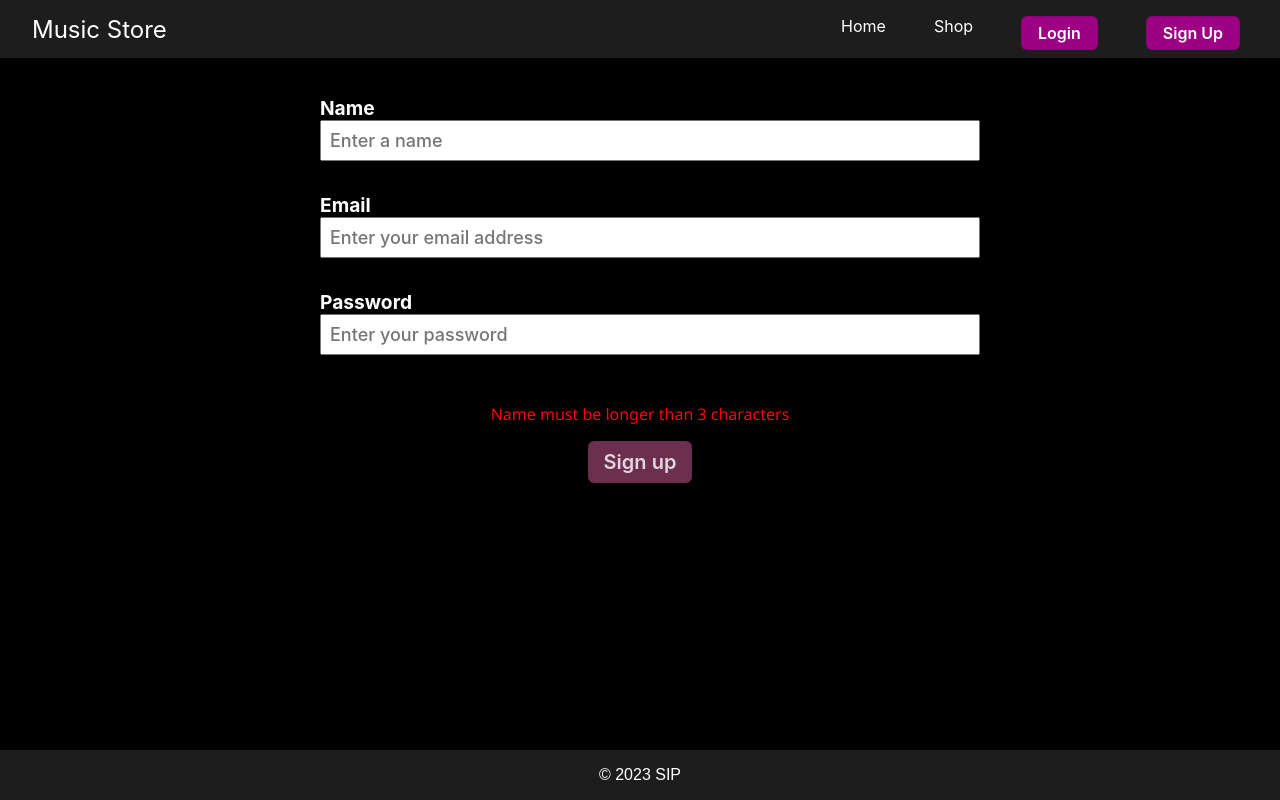
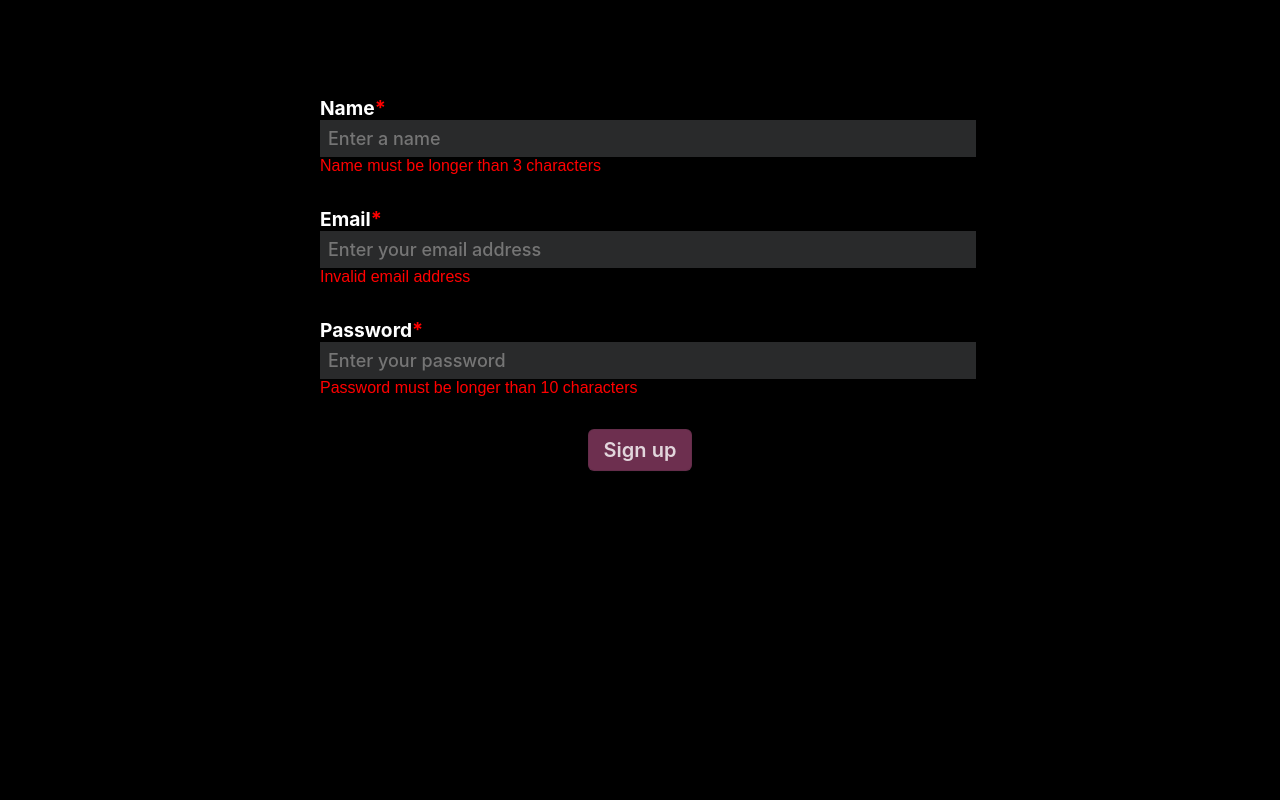
Before and after one commit to sip357/Music-Store, a Next.js app: page /signup in a window 1280 px wide. Built offline with nearby package versions, Linux system fonts and the light colour scheme.

Commit message:
Update the signup UI and signup form validation

```diff
--- a/app/signup/Signup.module.css
+++ b/app/signup/Signup.module.css
@@ -1,3 +1,12 @@
+:root {
+  --white: #afafaf;
+  --red: #e31b23;
+  --bodyColor: #292a2b;
+  --borderFormEls: hsl(0, 0%, 10%);
+  --bgFormEls: hsl(0, 0%, 14%);
+  --bgFormElsFocus: hsl(0, 7%, 20%);
+}
+
 .div{
   width: 50%;
 }
@@ -26,8 +35,10 @@
   width: 100%;
   font-size: large;
   padding: 0.5rem;
-  color: black;
+  color: #afafaf;
   font-weight: 500;
+  background-color: #292a2b;
+  border-width:inherit;
 }
 
 .button_3 {
@@ -53,6 +64,12 @@
   touch-action: manipulation;
   vertical-align: middle;
   white-space: nowrap;
+}
+
+.required::after{
+  content: "*";
+  color: red;
+  font-size: 20px;
 }
 
 .button_3:focus:not(:focus-visible):not(.focus-visible) {
--- a/app/signup/page.tsx
+++ b/app/signup/page.tsx
@@ -5,6 +5,7 @@ import { useRouter } from "next/navigation";
 import Layout from "../components/layout";
 import styles from "./Signup.module.css";
 import PurpleButton from "../components/purpleButton";
+import "../styles/globals.css";
 
 function ValidateEmail(email: string): boolean {
   const validRegex = /^[a-zA-Z0-9.!#$%&'*+/=?^_`{|}~-]+@[a-zA-Z0-9-]+(?:\.[a-zA-Z0-9-]+)*$/;
@@ -21,29 +22,41 @@ const Home: React.FC = () => {
   const [email, setEmail] = useState<string>('');
   const [password, setPassword] = useState<string>('');
   const [error, setError] = useState<string>('');
+  const [nameError, setNameError] = useState<string>('');
+  const [emailError, setEmailError] = useState<string>('');
+  const [passwordError, setPasswordError] = useState<string>('');
   const [isButtonDisabled, setIsButtonDisabled] = useState<boolean>(true);
   const router = useRouter();
 
   useEffect(() => {
+    let isValid = true;
+
     if (name.length <= 3) {
-      setError("Name must be longer than 3 characters");
-      setIsButtonDisabled(true);
-    } else if (!ValidateEmail(email)) {
-      setError("Invalid email address");
-      setIsButtonDisabled(true);
-    } else if (password.length <= 10) {
-      setError("Password must be longer than 10 characters");
-      setIsButtonDisabled(true);
+      setNameError("Name must be longer than 3 characters");
+      isValid = false;
     } else {
-      setError("");
-      setIsButtonDisabled(false);
+      setNameError(""); // Clear name error if validation passes
     }
-    if(name.length <= 3 || !ValidateEmail(email) || !password || password.length <= 10){
-      setIsButtonDisabled(true);
+
+    if (!ValidateEmail(email)) {
+      setEmailError("Invalid email address");
+      isValid = false;
     } else {
-      setIsButtonDisabled(false);
+      setEmailError(""); // Clear email error if validation passes
     }
+
+    if (password.length <= 10) {
+      setPasswordError("Password must be longer than 10 characters");
+      isValid = false;
+    } else {
+      setPasswordError(""); // Clear password error if validation passes
+    }
+
+    setIsButtonDisabled(!isValid); // Enable button if all validations pass
+    setError(""); // Clear general error if specific errors are handled
+
   }, [name, email, password]);
+
 
   const createUser = async () => {
     try {
@@ -66,48 +79,65 @@ const Home: React.FC = () => {
     }
   }
 
-  //Used to get all the users
+// Used to get all the users
 const getUsers = async () => {
   const response = await fetch('/api/userAPI', {
     method: 'GET',
-    })
+  });
+  return response.json();
 }
 
-  function userExists(uname: string, mail: string) : boolean{
-    if(uname === name){
+async function userExists(): Promise<boolean> {
+  const users = await getUsers();
 
-    }
-    return false;
+  // Check if any user matches the given username or email
+  return users.some((user: { name: string; email: string }) =>
+    user.name === name || user.email === email
+  );
 }
 
-  const handleSubmit = (event: React.FormEvent<HTMLFormElement>) => {
+const handleSubmit = async (event: React.FormEvent<HTMLFormElement>) => {
   event.preventDefault();
-    if(name.length <= 3 || !name){
-      setError('Name is required to create a user');
+
+  if (name.length <= 3 || !name) {
+    setError('Name is required and must be longer than 3 characters');
     return;
   }
+
   if (!email) {
     setError('Email is required to create a user');
     return;
   }
+
   if (!ValidateEmail(email)) {
     setError('Invalid email address');
     return;
   }
-    if(!password){
-      setError("Enter password");
+
+  if (!password) {
+    setError('Enter a password');
     return;
   }
+
+  // Check if the user already exists asynchronously
+  const exists = await userExists();
+  if (exists) {
+    setError('User already exists');
+    return;
+  }
+
   setError(''); // Clear any existing error
-    createUser();
+  createUser(); // Call your createUser function
 };
 
   return (
-    <Layout>
+    // <Layout>
+      <html>
+        <body>
           <div className={`${styles.div} ${styles.mg_auto} ${styles.padding_top}`}>
         <form onSubmit={handleSubmit} className={`${styles.twopb}`}>
           <div className={`${styles.twopb}`}>
-            <label htmlFor="name">Name</label>
+            <label htmlFor="name" className={`${styles.required}`}>Name</label>
             <input
               type="text"
               id="name"
@@ -117,9 +147,11 @@ const Home: React.FC = () => {
               className={`${styles.inputField}`}
               required
             />
+            {nameError && <span style={{ color: 'red', padding:0 }}>{nameError}</span>}
           </div>
+
           <div className={`${styles.twopb}`}>
-            <label htmlFor="email">Email</label>
+            <label htmlFor="email" className={`${styles.required}`}>Email</label>
             <input
               type="email"
               id="email"
@@ -129,9 +161,11 @@ const Home: React.FC = () => {
               className={`${styles.inputField}`}
               required
             />
+            {emailError && <span style={{ color: 'red', padding:0 }}>{emailError}</span>}
           </div>
+
           <div className={`${styles.twopb}`}>
-            <label htmlFor="password">Password</label>
+            <label htmlFor="password" className={`${styles.required}`}>Password</label>
             <input
               type="password"
               id="password"
@@ -141,6 +175,7 @@ const Home: React.FC = () => {
               className={`${styles.inputField}`}
               required
             />
+            {passwordError && <span style={{ color: 'red', padding:0 }}>{passwordError}</span>}
           </div>
           {error && <p style={{ color: 'red' }}>{error}</p>}
           <div className={`${styles.twopb} ${styles.text_align_center}`}>
@@ -148,7 +183,10 @@ const Home: React.FC = () => {
           </div>
         </form>
       </div>
-    </Layout>
+        </body>
+      </html>
+
+    // </Layout>
   );
 };
 
--- a/app/store/[title]/page.tsx
+++ b/app/store/[title]/page.tsx
@@ -99,6 +99,9 @@ export default async function ProductPage({ params }: GetStaticPropsContext<{ ti
                   id="SelectLease"
                   className={`${styles.select} ${styles.button_31}`}
                   // onChange={handleSelectChange}
+                  //CHANGE: Due to complexity, the model will now change to only 'Lease' and 'Exlusive
+                  //Lease: 10-20 USD (may be different)
+                  //Exclusive will have a separate
                 >
                     <option value="First Form">First Form</option>
                     <option value="Second Form">Second Form</option>
@@ -126,6 +129,7 @@ export default async function ProductPage({ params }: GetStaticPropsContext<{ ti
           </div>
           <div className={styles.addToCart}>
             <button
+              type="submit"
               className={styles.addToCart}
               // onClick={() => handleAddToCart(select, beat._id)}
             >
```
Also changed, not shown: app/sessions.ts (added, +11 -0 lines). Lines whose indentation alone changed are shown as unchanged.
